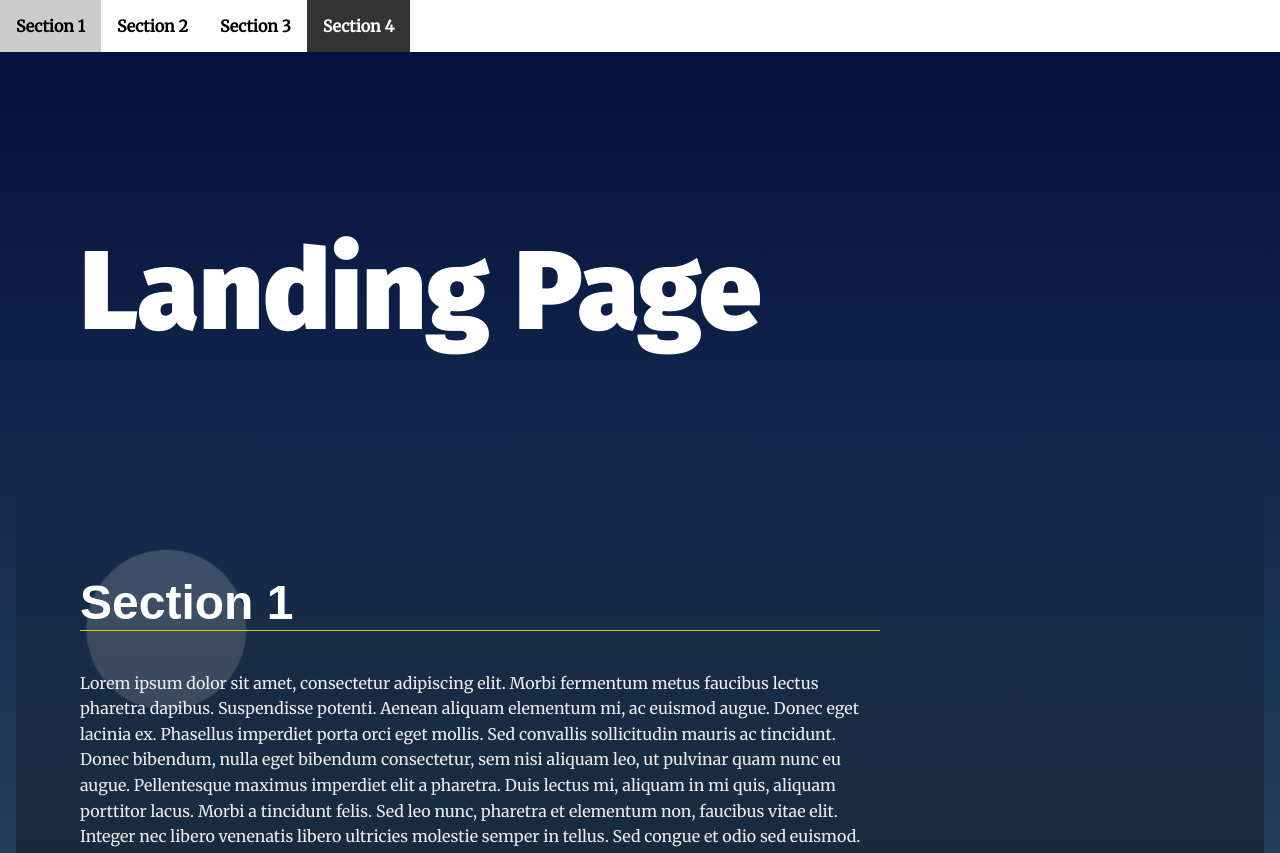
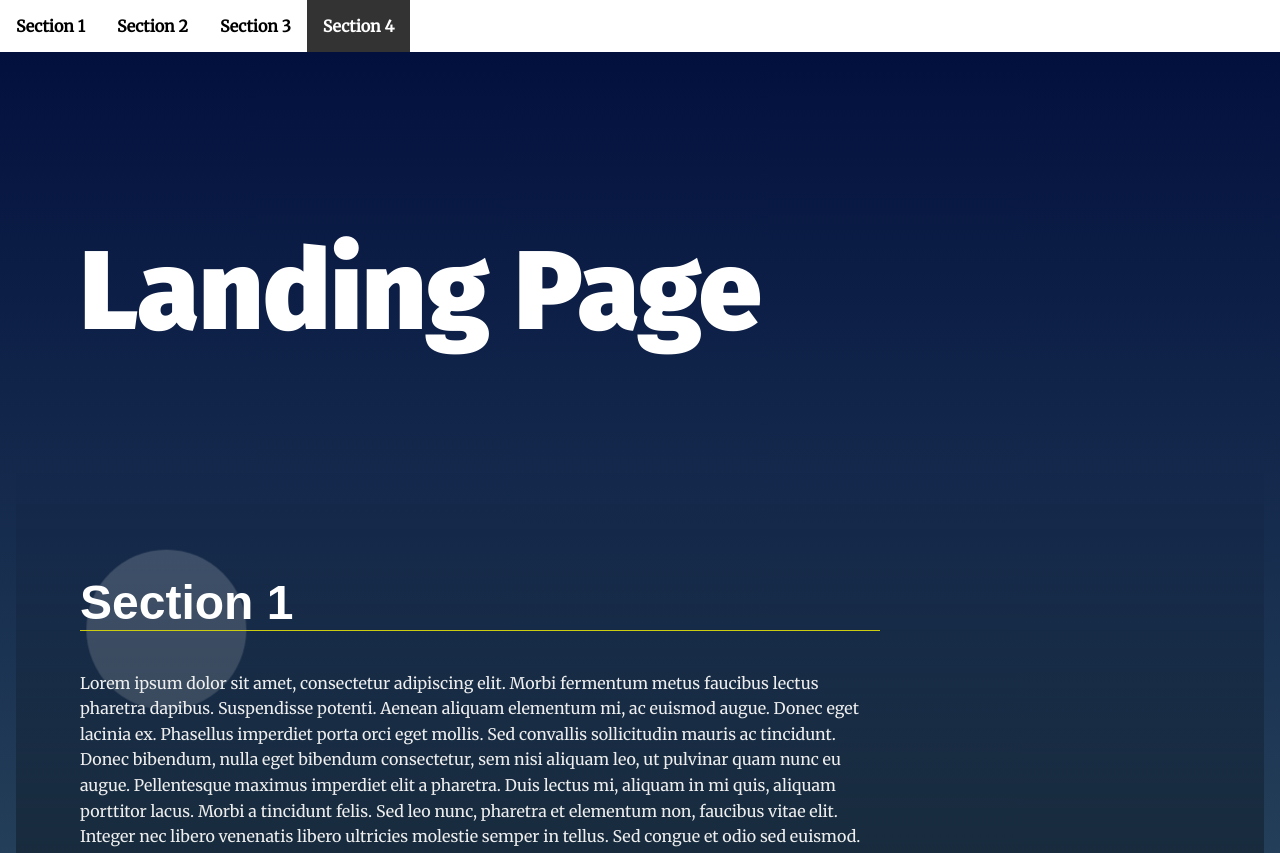
Before and after one commit to belindaleebriggs/updr-landing-page, a plain HTML site: page landing-page/index.html in a window 1280 px wide. Shown: the top 853 px of the page. Drawn offline with Linux system fonts and the light colour scheme.

Commit message:
Bug: active class not on nav for scrollToSxn
- commented out hover state for .navbar__menu .menu__link as it seems to
conflict with the styling of the acive link.

```diff
--- a/landing-page/css/styles.css
+++ b/landing-page/css/styles.css
@@ -83,11 +83,11 @@ section {
     color: #000;
   }
 
-  .navbar__menu .menu__link:hover {
+  /* .navbar__menu .menu__link:hover {
       background: #ccc;
       color: #000;
       transition: ease 0.3s all;
-  }
+  } */
 
   .navbar__menu .menu__link:active {
       background: #333;
```
